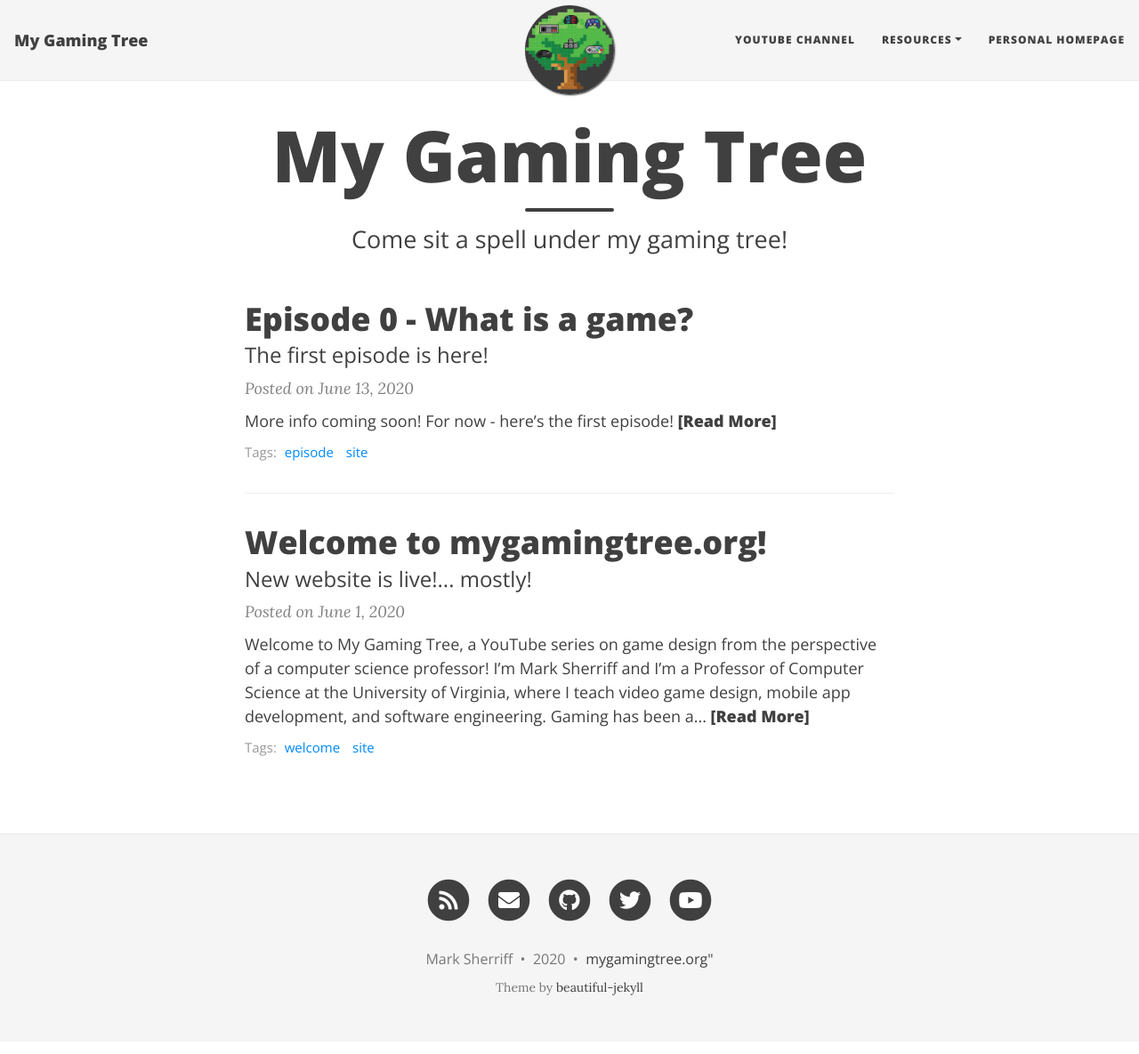
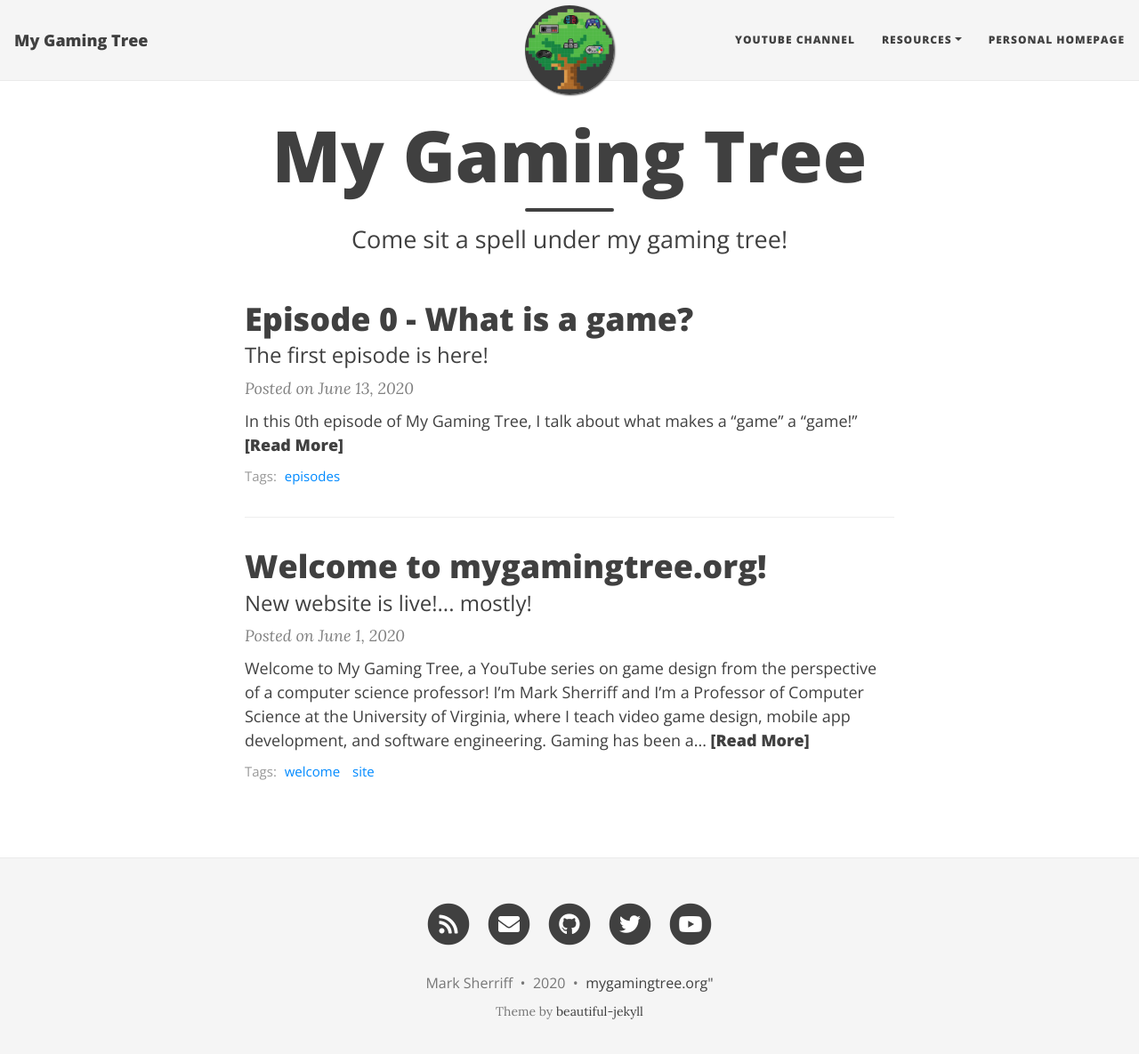
Before and after one commit to marksherriff/mygamingtree.org, a Jekyll site: the page built from index.html, in a window 1280 px wide and 1198 px high. Shown: the top 1185 px of the window at 89% size. Built offline with Jekyll 4.4.1, drawn with Linux system fonts in a browser that asks for light colours; nearby versions of some CDN libraries; the list of posts is cut into pages by our own code.

Commit message:
embed video

```diff
--- a/_posts/2020-06-13-episode0-what-is-a-game.md
+++ b/_posts/2020-06-13-episode0-what-is-a-game.md
@@ -2,11 +2,9 @@
 layout: post
 title: Episode 0 - What is a game?
 subtitle: The first episode is here!
-tags: [episode, site]
+tags: [episodes]
 ---
 
-More info coming soon!  For now - here's the first episode!
+In this 0th episode of My Gaming Tree, I talk about what makes a "game" a "game!"
 
-(Still updating the new website with the older info!)
-
-https://youtu.be/XdomEWWaOrw
+<iframe width="560" height="315" src="https://www.youtube.com/embed/XdomEWWaOrw" frameborder="0" allow="accelerometer; autoplay; encrypted-media; gyroscope; picture-in-picture" allowfullscreen></iframe>
```
